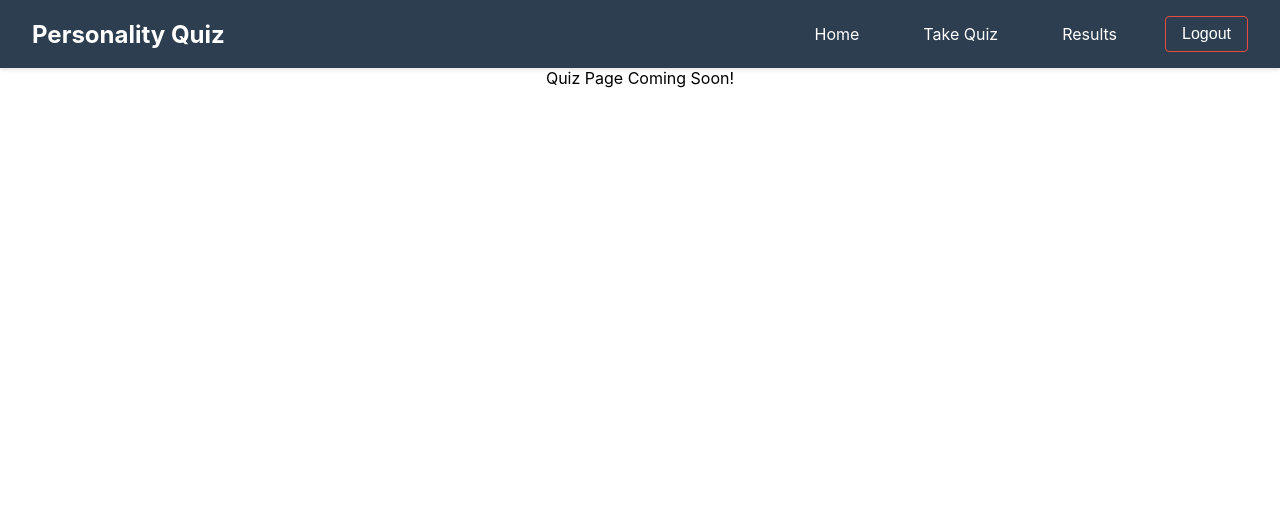
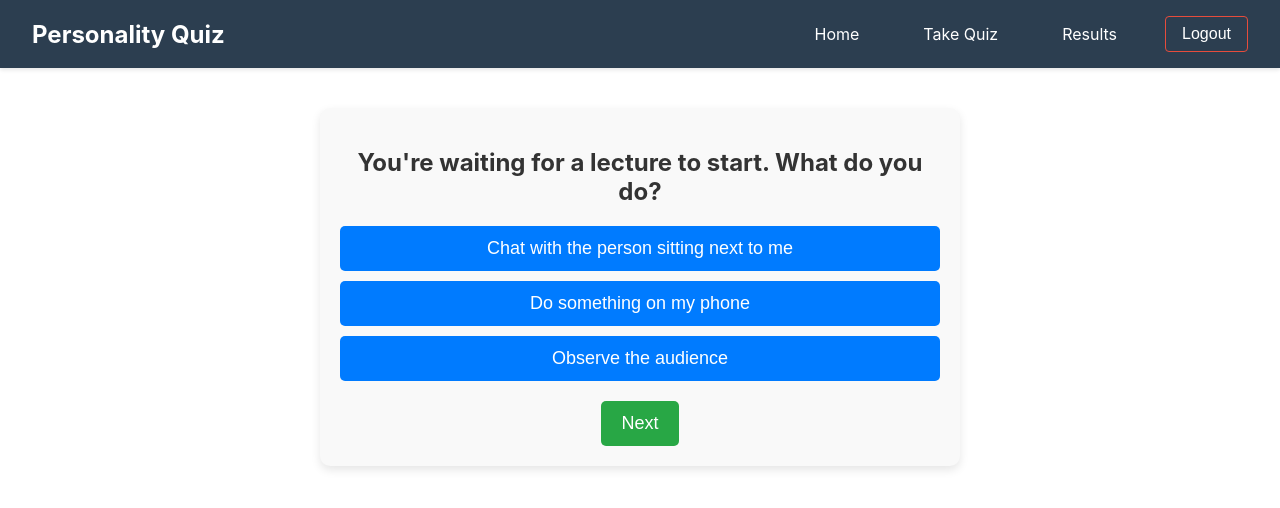
Before and after one commit to Rambo3832/Personality_quiz, a React (Create React App) app in the folder frontend/: page /quiz in a window 1280 px wide. Shown: the top 508 px of the page. Built offline with nearby package versions, Linux system fonts and the light colour scheme; no server answers; sample sign-in values are in the browser's storage.

Commit message:
Added quiz functionality, improved result tracking, and updated styles

```diff
--- a/frontend/src/App.js
+++ b/frontend/src/App.js
@@ -1,12 +1,19 @@
-import React, { useEffect, useState } from 'react';
-import { BrowserRouter as Router, Routes, Route, Navigate } from 'react-router-dom';
-import { onAuthStateChanged } from 'firebase/auth';
-import { auth } from './firebase';
-import Navbar from './components/Navbar';
-import Homepage from './components/Homepage';
-import Login from './components/Login';
-import Signup from './components/Signup';
-import './App.css';
+import React, { useEffect, useState } from "react";
+import {
+  BrowserRouter as Router,
+  Routes,
+  Route,
+  Navigate,
+} from "react-router-dom";
+import { onAuthStateChanged } from "firebase/auth";
+import { auth } from "./firebase";
+import Navbar from "./components/Navbar";
+import Homepage from "./components/Homepage";
+import Login from "./components/Login";
+import Signup from "./components/Signup";
+import Quiz from "./components/Quiz";
+import Results from "./components/Results";
+import "./App.css";
 
 function App() {
   const [user, setUser] = useState(null);
@@ -30,11 +37,26 @@ function App() {
       <div className="App">
         <Navbar />
         <Routes>
-          <Route path="/" element={user ? <Homepage /> : <Navigate to="/login" />} />
-          <Route path="/quiz" element={user ? <div>Quiz Page Coming Soon!</div> : <Navigate to="/login" />} />
-          <Route path="/results" element={user ? <div>Results Page Coming Soon!</div> : <Navigate to="/login" />} />
-          <Route path="/login" element={!user ? <Login /> : <Navigate to="/" />} />
-          <Route path="/signup" element={!user ? <Signup /> : <Navigate to="/" />} />
+          <Route
+            path="/"
+            element={user ? <Homepage /> : <Navigate to="/login" />}
+          />
+          <Route
+            path="/quiz"
+            element={user ? <Quiz /> : <Navigate to="/login" />}
+          />
+          <Route
+            path="/results"
+            element={user ? <Results /> : <Navigate to="/login" />}
+          />
+          <Route
+            path="/login"
+            element={!user ? <Login /> : <Navigate to="/" />}
+          />
+          <Route
+            path="/signup"
+            element={!user ? <Signup /> : <Navigate to="/" />}
+          />
         </Routes>
       </div>
     </Router>
--- /dev/null
+++ b/frontend/src/components/Quiz.css
@@ -0,0 +1,53 @@
+.quiz-container {
+  max-width: 600px;
+  margin: 40px auto;
+  padding: 20px;
+  background: #f9f9f9;
+  border-radius: 10px;
+  box-shadow: 0 4px 10px rgba(0, 0, 0, 0.1);
+  text-align: center;
+}
+
+.quiz-container h2 {
+  font-size: 24px;
+  margin-bottom: 20px;
+  color: #333;
+}
+
+.options-container {
+  display: flex;
+  flex-direction: column;
+  gap: 10px;
+}
+
+.option-btn {
+  padding: 12px;
+  width: 100%;
+  border: none;
+  background: #007bff;
+  color: white;
+  font-size: 18px;
+  border-radius: 5px;
+  cursor: pointer;
+  transition: background 0.3s ease;
+}
+
+.option-btn:hover {
+  background: #0056b3;
+}
+
+.next-btn {
+  margin-top: 20px;
+  padding: 12px 20px;
+  background: #28a745;
+  color: white;
+  border: none;
+  font-size: 18px;
+  cursor: pointer;
+  border-radius: 5px;
+  transition: background 0.3s ease;
+}
+
+.next-btn:hover {
+  background: #218838;
+}
--- /dev/null
+++ b/frontend/src/components/Quiz.js
@@ -0,0 +1,120 @@
+import React, { useState } from "react";
+import { useNavigate } from "react-router-dom";
+import "./Quiz.css";
+
+const questions = [
+  {
+    question: "You're waiting for a lecture to start. What do you do?",
+    options: [
+      "Chat with the person sitting next to me",
+      "Do something on my phone",
+      "Observe the audience",
+    ],
+  },
+  {
+    question: "How do you feel about having roommates?",
+    options: [
+      "It's nice to have someone there when I get home",
+      "I much prefer living alone",
+      "I don't mind, as long as they're clean and responsible",
+    ],
+  },
+  {
+    question: "How do you prepare for a trip?",
+    options: [
+      "I read up and make a detailed schedule",
+      "I may read a little, but generally I'll wing it",
+      "I find contacts I can hang out with wherever I go",
+      "I check out their local art to get a feel of the culture",
+    ],
+  },
+  {
+    question: "Your work space is usually",
+    options: ["Very organized", "A total mess", "Quiet and comfortable"],
+  },
+  {
+    question: "Which of the following would you rather be?",
+    options: [
+      "An interior designer",
+      "A therapist",
+      "A financial consultant",
+      "A researcher",
+    ],
+  },
+  {
+    question: "Which of the following interests you more?",
+    options: ["Making and doing", "Researching and planning", "Meeting people"],
+  },
+  {
+    question: "How do you usually make decisions?",
+    options: [
+      "I consider all options and make the sensible choice",
+      "I go with my gut",
+      "I ask for advice and consult with friends",
+    ],
+  },
+  {
+    question: "What are you more likely to do?",
+    options: ["What I think is right", "What society thinks is right"],
+  },
+  {
+    question:
+      "You're at a social event and you don't know anyone, how do you feel?",
+    options: [
+      "Excited to meet new people",
+      "When can I go home?",
+      "Happy to observe the crowd, and listen to the room",
+    ],
+  },
+  {
+    question: "You get a challenging task at work, how do you tackle it?",
+    options: [
+      "I gather all the information before I begin",
+      "I get started and learn as I go",
+      "I consult with my colleagues to get some ideas",
+    ],
+  },
+];
+
+const Quiz = () => {
+  const [currentQuestion, setCurrentQuestion] = useState(0);
+  const [answers, setAnswers] = useState([]);
+  const navigate = useNavigate();
+
+  const handleAnswerClick = (option) => {
+    const newAnswers = [...answers, option];
+    setAnswers(newAnswers);
+    if (currentQuestion < questions.length - 1) {
+      setCurrentQuestion(currentQuestion + 1);
+    } else {
+      navigate("/results", { state: { answers: newAnswers } });
+    }
+  };
+
+  return (
+    <div className="quiz-container">
+      <h2>{questions[currentQuestion].question}</h2>
+      <div className="options-container">
+        {questions[currentQuestion].options.map((option, index) => (
+          <button
+            key={index}
+            className="option-btn"
+            onClick={() => handleAnswerClick(option)}
+          >
+            {option}
+          </button>
+        ))}
+      </div>
+      {currentQuestion < questions.length - 1 && (
+        <button
+          className="next-btn"
+          onClick={() => setCurrentQuestion(currentQuestion + 1)}
+        >
+          Next
+        </button>
+      )}
+    </div>
+  );
+};
+
+export default Quiz;
--- /dev/null
+++ b/frontend/src/components/Results.css
@@ -0,0 +1,36 @@
+.results-container {
+  max-width: 600px;
+  margin: 40px auto;
+  padding: 20px;
+  background: #fff3cd;
+  border-radius: 10px;
+  box-shadow: 0 4px 10px rgba(0, 0, 0, 0.1);
+  text-align: center;
+}
+
+.results-container h2 {
+  font-size: 26px;
+  color: #856404;
+  margin-bottom: 15px;
+}
+
+.results-container p {
+  font-size: 18px;
+  color: #533f03;
+}
+
+.back-btn {
+  margin-top: 20px;
+  padding: 12px 20px;
+  background: #ff5733;
+  color: white;
+  border: none;
+  font-size: 18px;
+  cursor: pointer;
+  border-radius: 5px;
+  transition: background 0.3s ease;
+}
+
+.back-btn:hover {
+  background: #c70039;
+}
--- /dev/null
+++ b/frontend/src/components/Results.js
@@ -0,0 +1,122 @@
+import React, { useEffect, useState } from "react";
+import { useLocation, useNavigate } from "react-router-dom";
+import { auth } from "../firebase";
+import "./Results.css";
+
+const personalityDescriptions = {
+  introvert:
+    "Introverts are thoughtful and prefer deep connections over small talk.",
+  extrovert:
+    "Extroverts are energetic, outgoing, and thrive in social settings.",
+  thinker: "Thinkers are analytical and enjoy solving complex problems.",
+  feeler: "Feelers are empathetic and value emotions in decision-making.",
+};
+
+const personalityTypes = {
+  introvert: [
+    "Observe the audience",
+    "I much prefer living alone",
+    "Very organized",
+    "I consider all options and make the sensible choice",
+    "What I think is right",
+  ],
+  extrovert: [
+    "Chat with the person sitting next to me",
+    "Excited to meet new people",
+    "Happy to observe the crowd, and listen to the room",
+    "Meeting people",
+    "I ask for advice and consult with friends",
+  ],
+  thinker: [
+    "I gather all the information before I begin",
+    "I consider all options and make the sensible choice",
+    "Researching and planning",
+  ],
+  feeler: [
+    "I go with my gut",
+    "I ask for advice and consult with friends",
+    "Making and doing",
+  ],
+};
+
+const determinePersonality = (answers) => {
+  let scores = { introvert: 0, extrovert: 0, thinker: 0, feeler: 0 };
+
+  answers.forEach((answer) => {
+    Object.keys(personalityTypes).forEach((type) => {
+      if (personalityTypes[type].includes(answer)) {
+        scores[type] += 1;
+      }
+    });
+  });
+
+  let result = Object.keys(scores).reduce((a, b) =>
+    scores[a] > scores[b] ? a : b
+  );
+  return result.charAt(0).toUpperCase() + result.slice(1);
+};
+
+const Results = () => {
+  const location = useLocation();
+  const navigate = useNavigate();
+  const answers = location.state?.answers || [];
+  const personality = answers.length > 0 ? determinePersonality(answers) : null;
+
+  const [attempts, setAttempts] = useState([]);
+  const [userId, setUserId] = useState(null);
+
+  useEffect(() => {
+    const currentUser = auth.currentUser;
+    if (currentUser) {
+      setUserId(currentUser.uid);
+      let storedResults =
+        JSON.parse(localStorage.getItem(`quizAttempts_${currentUser.uid}`)) ||
+        [];
+
+      if (
+        personality &&
+        (!storedResults.length ||
+          storedResults[storedResults.length - 1] !== personality)
+      ) {
+        storedResults.push(personality);
+        localStorage.setItem(
+          `quizAttempts_${currentUser.uid}`,
+          JSON.stringify(storedResults)
+        );
+      }
+
+      setAttempts(storedResults);
+    }
+  }, [personality]);
+
+  return (
+    <div className="results-container">
+      <h2>Personality Type Meanings</h2>
+      <ul>
+        {Object.entries(personalityDescriptions).map(([type, desc]) => (
+          <li key={type}>
+            <strong>{type.charAt(0).toUpperCase() + type.slice(1)}:</strong>{" "}
+            {desc}
+          </li>
+        ))}
+      </ul>
+      <hr />
+      <h2>Your Quiz Result</h2>
+      {userId && attempts.length === 0 ? (
+        <p>No quiz attempts yet. Please take the quiz first!</p>
+      ) : (
+        attempts.map((result, index) => (
+          <p key={index}>
+            According to your {index + 1} attempt, you are{" "}
+            <strong>{result}</strong>.
+          </p>
+        ))
+      )}
+      <button className="back-btn" onClick={() => navigate("/")}>
+        Go Back to Home
+      </button>
+    </div>
+  );
+};
+
+export default Results;
```
Also changed, not shown: 1 other file (tests, documents, lock files or other folders).
